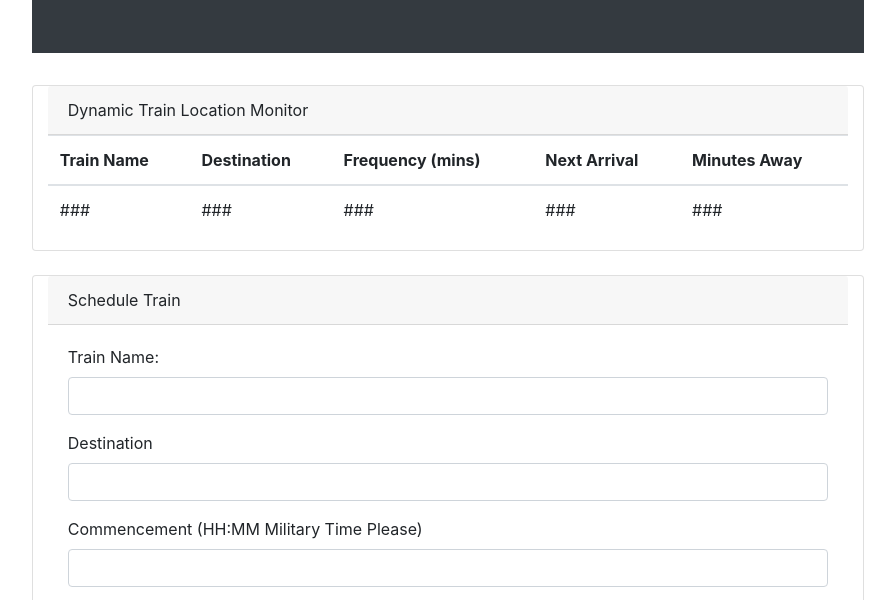
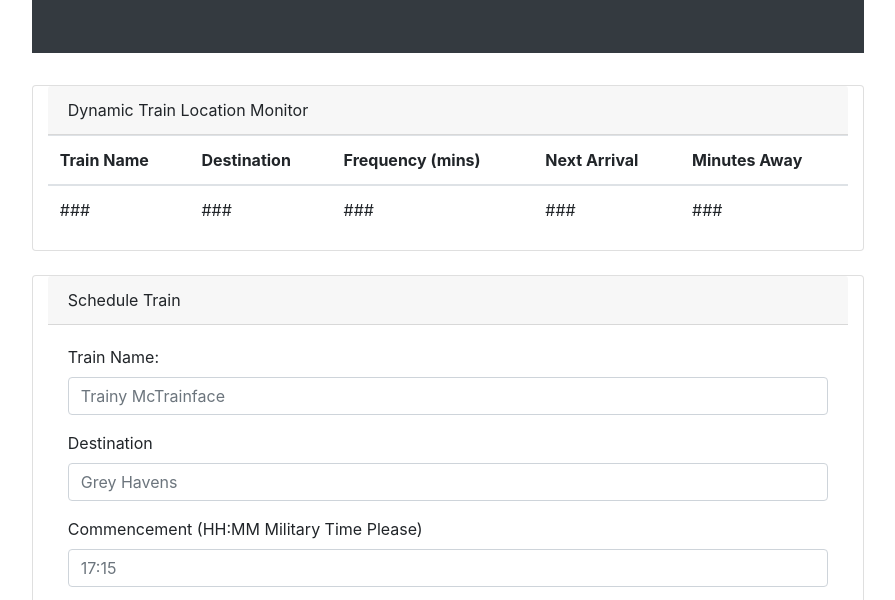
Before and after one commit to MagicalPowers/train-scheduler, a plain HTML site: page index.html in a window 1280 px wide. Shown: the part 172-772 px from the top of the page, without its empty margins (192-1087 px from the left). Drawn offline with nearby package versions, Linux system fonts and the light colour scheme.

Commit message:
added a few placeholders to the HTML, just some psuedocode java

```diff
--- a/assets/javascript/app.js
+++ b/assets/javascript/app.js
@@ -1,8 +1,12 @@
+//get the firebase database connection set up first
+//need a function to display the results, do i need an empty array to store them?
+
+//need a function to be the "submit button" function. --push the textbox info to the database, then onChildAdded to bring the data back to the table. i think
+//you know what, im not sure this has to involve firebase at all. I know that the moment.js function is important
+//thats another part of the display- ill need a math function to calculate some of the data tables
 
 
-
-
-// initialize firebase
+//firebase- this is copypasta
 // Your web app's Firebase configuration
 var firebaseConfig = {
   apiKey: "AIzaSyBgcJnPCVGQE8AGfN9Jsf2lzzraMo8kq1g",
@@ -15,3 +19,18 @@
 };
 // Initialize Firebase
 firebase.initializeApp(firebaseConfig);
+//submit function
+$("#submit-info").on("click",  function(event) {
+  event.preventDefault();
+
+
+});
+//results function
+function resultsFunction() {
+
+}
+//math functions
+function mathFunction1() {
+
+}
+//gotta remember to call a function?
--- a/index.html
+++ b/index.html
@@ -62,17 +62,17 @@
                     <!-- Here we capture the name -->
                     <div class="form-group">
                         <label for="trainName">Train Name:</label>
-                        <input type="text" class="form-control" id="trainName">
+                        <input type="text" class="form-control" placeholder="Trainy McTrainface" id="trainName">
                     </div>
                     <!-- Here we capture the destination-->
                     <div class="form-group">
                         <label for="trainDestination">Destination</label>
-                        <input type="text" class="form-control" id="trainDestination">
+                        <input type="text" class="form-control" placeholder="Grey Havens" id="trainDestination">
                     </div>
                     <!-- Here we capture the commencement-->
                     <div class="form-group">
                         <label for="beginTime">Commencement (HH:MM Military Time Please)</label>
-                        <input type="text" class="form-control" id="beginTime">
+                        <input type="text" class="form-control" placeholder="17:15" id="beginTime">
                     </div>
                     <!-- Here we capture the desired frequency-->
                     <div class="form-group">
```
Lines whose indentation alone changed are shown as unchanged.
